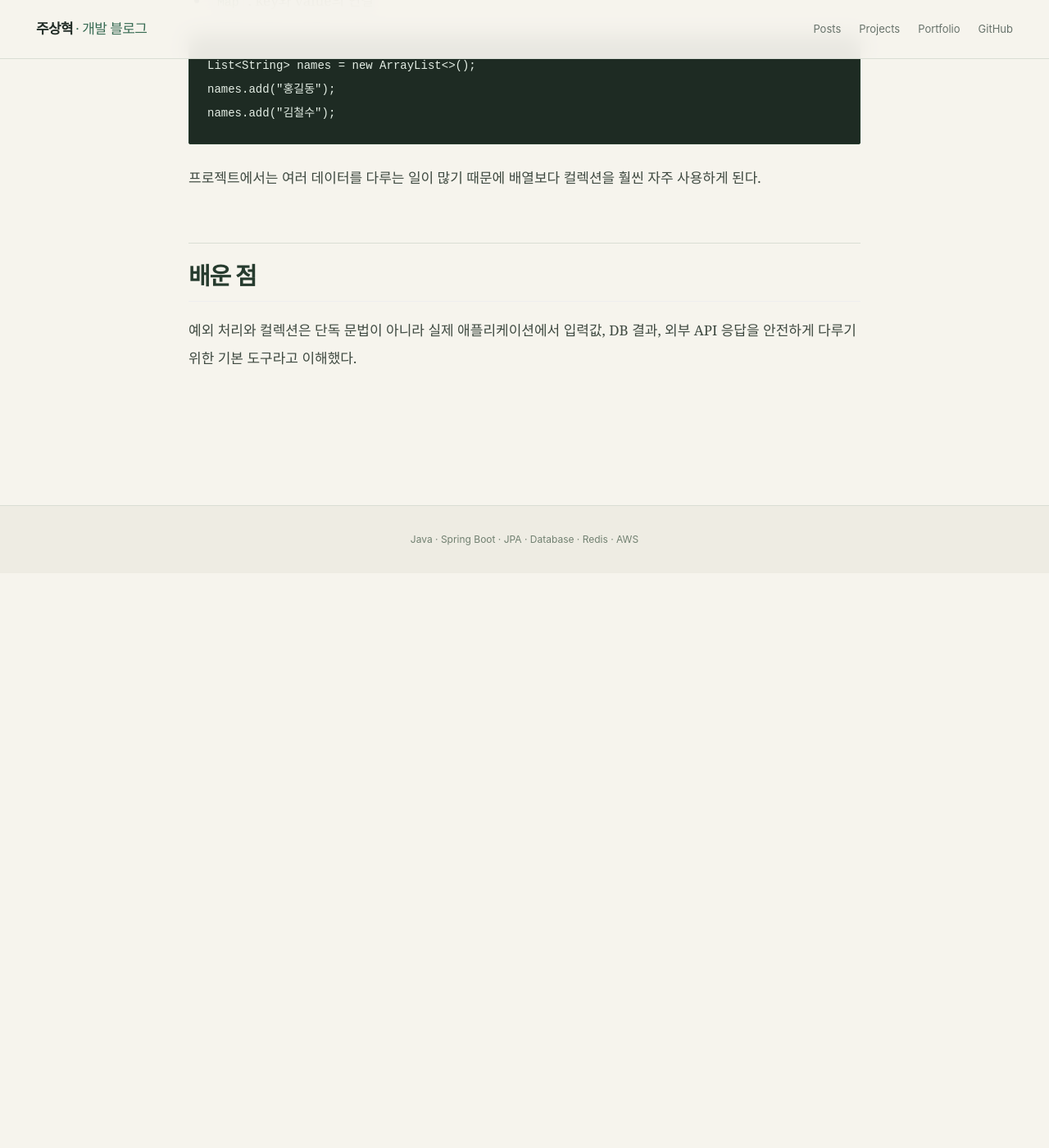
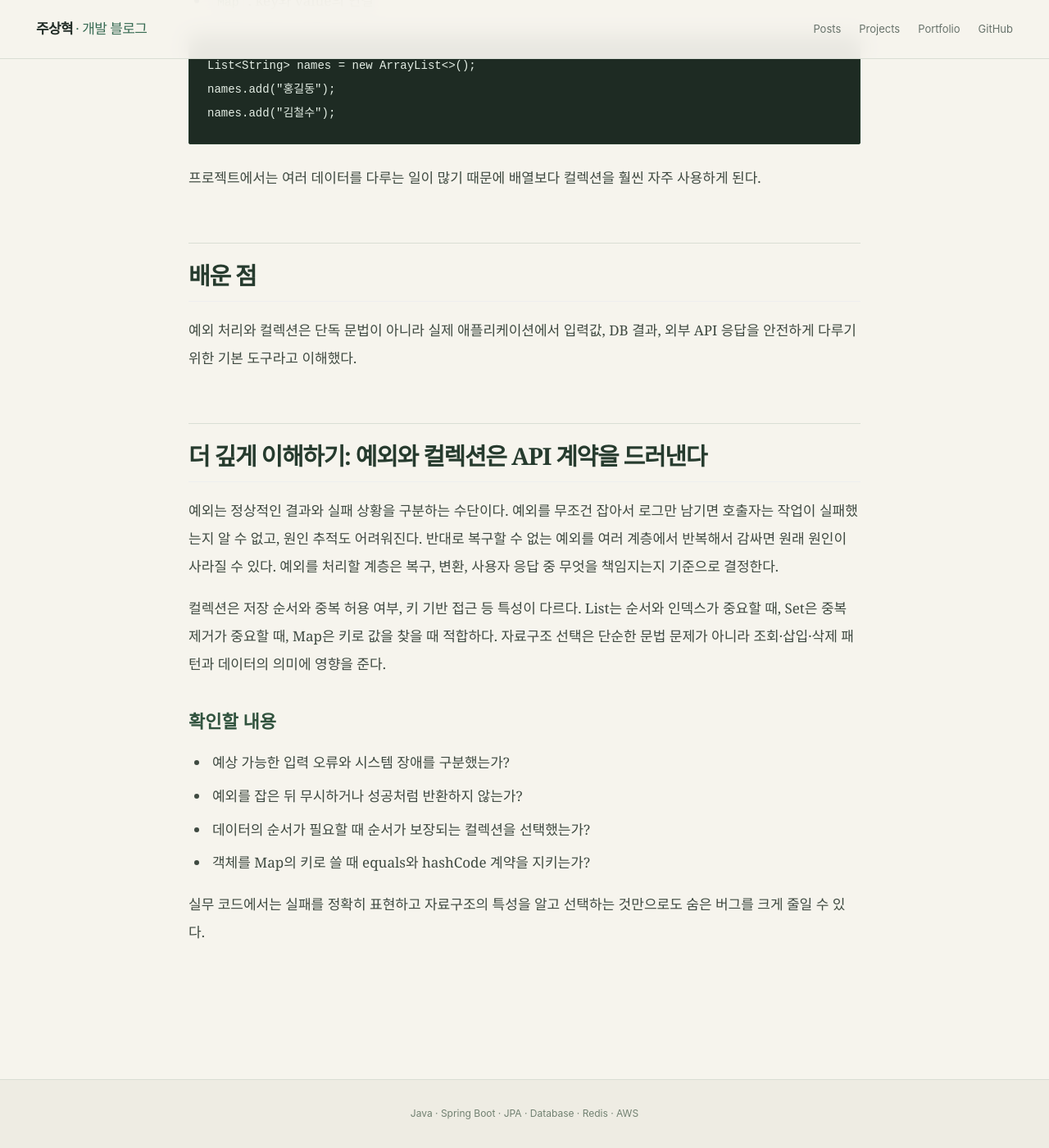
Before and after one commit to zuzusnasna/zuzusnasna.github.io, a Jekyll site: the page built from _posts/2026-10-05-java-exception-collection.md, in a window 1280 px wide and 1400 px high, scrolled down 1133 px. Shown: the whole window at 82% size. Built offline with Jekyll 4.4.1, drawn with Linux system fonts in a browser that asks for light colours; before the commit the page ends 1832 px from its top, so only the background shows below that.

Commit message:
docs: expand study posts with reasoning and practice checks

```diff
--- a/_posts/2026-10-05-java-exception-collection.md
+++ b/_posts/2026-10-05-java-exception-collection.md
@@ -37,3 +37,17 @@ names.add("김철수");
 ## 배운 점
 
 예외 처리와 컬렉션은 단독 문법이 아니라 실제 애플리케이션에서 입력값, DB 결과, 외부 API 응답을 안전하게 다루기 위한 기본 도구라고 이해했다.
+
+## 더 깊게 이해하기: 예외와 컬렉션은 API 계약을 드러낸다
+
+예외는 정상적인 결과와 실패 상황을 구분하는 수단이다. 예외를 무조건 잡아서 로그만 남기면 호출자는 작업이 실패했는지 알 수 없고, 원인 추적도 어려워진다. 반대로 복구할 수 없는 예외를 여러 계층에서 반복해서 감싸면 원래 원인이 사라질 수 있다. 예외를 처리할 계층은 복구, 변환, 사용자 응답 중 무엇을 책임지는지 기준으로 결정한다.
+
+컬렉션은 저장 순서와 중복 허용 여부, 키 기반 접근 등 특성이 다르다. List는 순서와 인덱스가 중요할 때, Set은 중복 제거가 중요할 때, Map은 키로 값을 찾을 때 적합하다. 자료구조 선택은 단순한 문법 문제가 아니라 조회·삽입·삭제 패턴과 데이터의 의미에 영향을 준다.
+
+### 확인할 내용
+- 예상 가능한 입력 오류와 시스템 장애를 구분했는가?
+- 예외를 잡은 뒤 무시하거나 성공처럼 반환하지 않는가?
+- 데이터의 순서가 필요할 때 순서가 보장되는 컬렉션을 선택했는가?
+- 객체를 Map의 키로 쓸 때 equals와 hashCode 계약을 지키는가?
+
+실무 코드에서는 실패를 정확히 표현하고 자료구조의 특성을 알고 선택하는 것만으로도 숨은 버그를 크게 줄일 수 있다.
```
